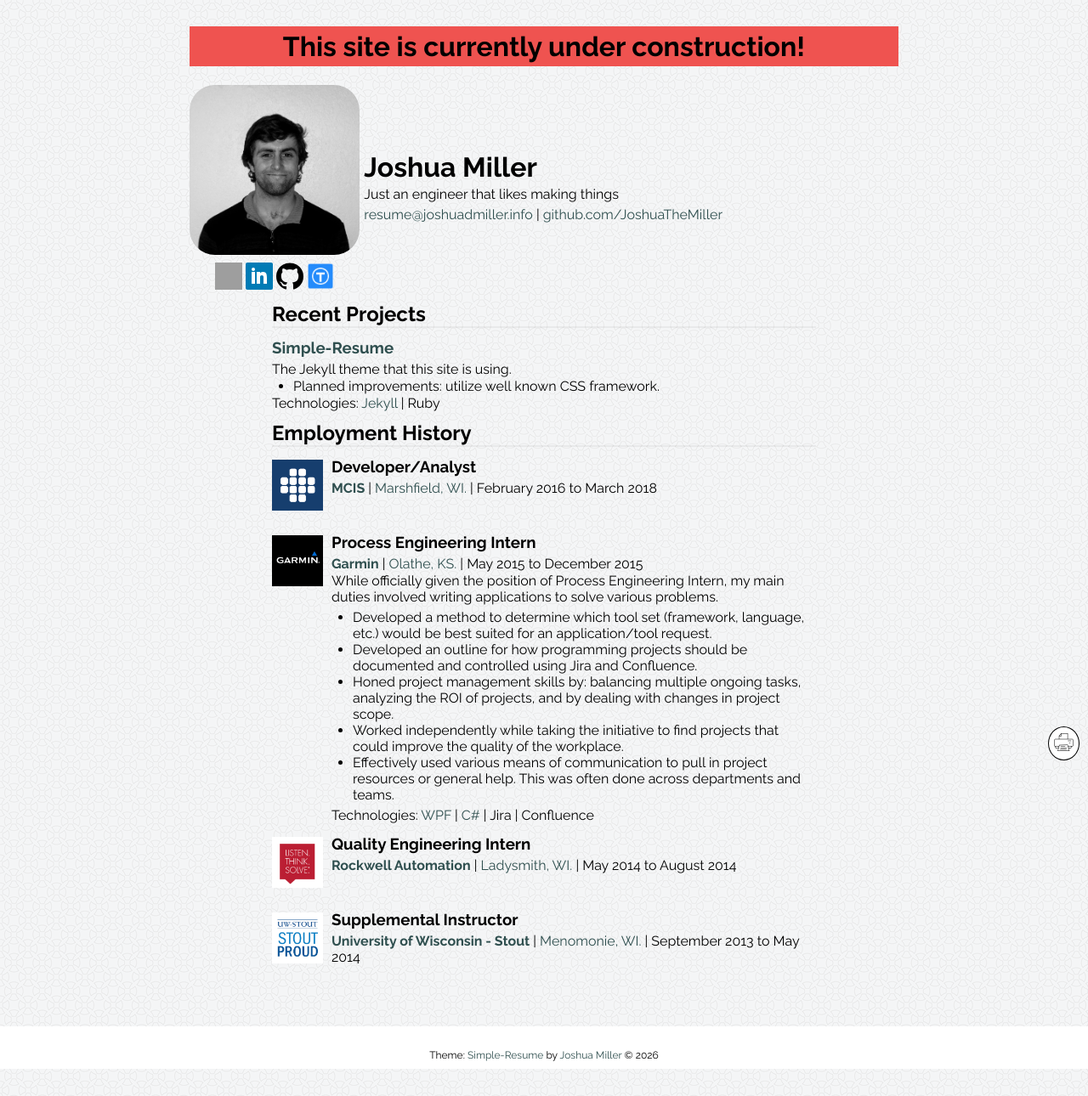
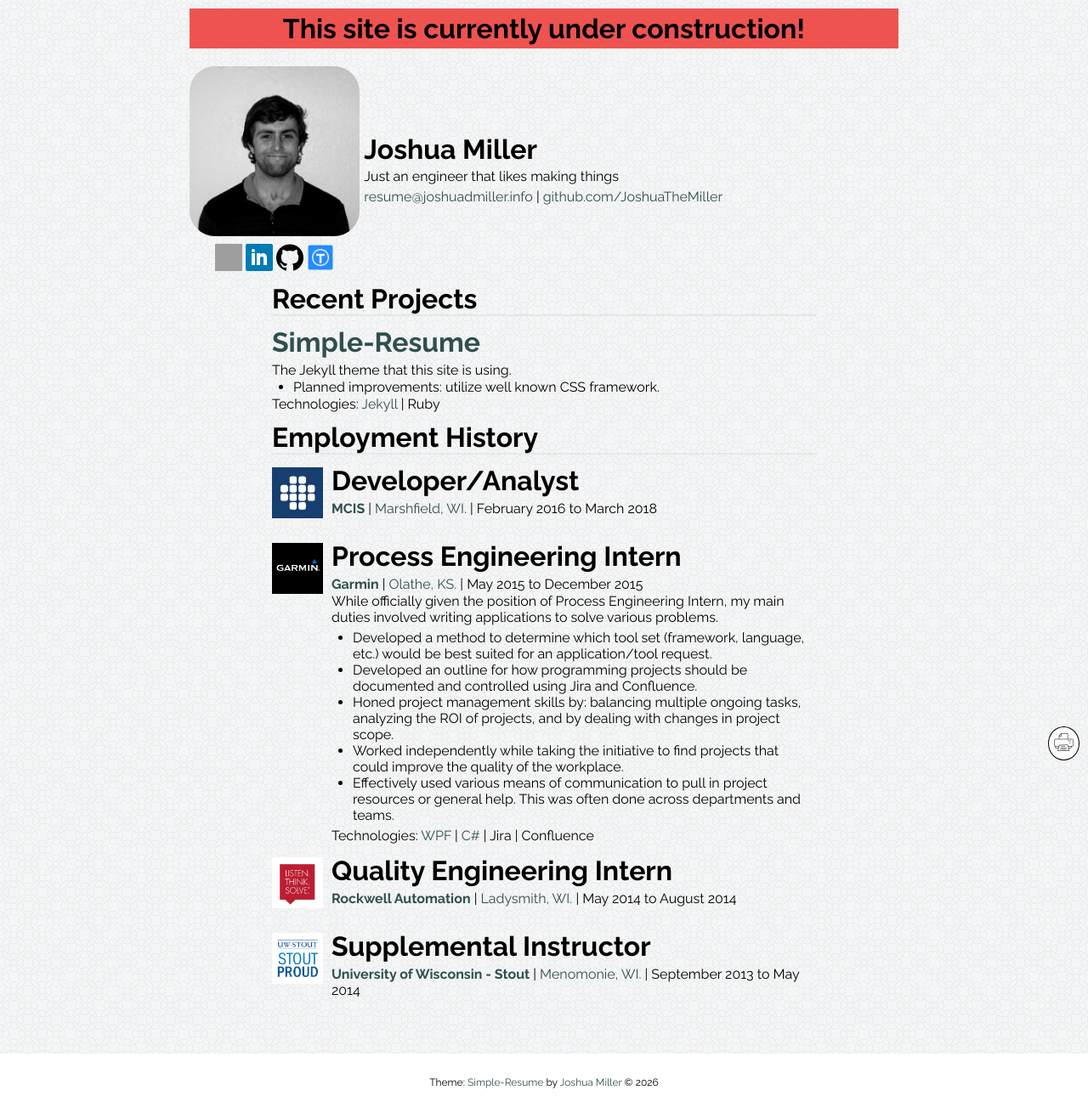
Before and after one commit to JoshuaTheMiller/Simple-Resume, a Jekyll site: the page built from index.md, in a window 1280 px wide. Shown: the whole page at 85% size. Built offline with Jekyll 4.4.1, drawn with Linux system fonts in a browser that asks for light colours; before the commit the page ends 1258 px from its top, so only the background shows below that; grey boxes are pictures that could not be loaded.

Commit message:
Use a real heading hierarchy
Every heading was an h1, so screen reader users navigating by heading got a
flat list, and the page had no outline. Now the name is the h1, the section
titles are h2 and each entry's title is h3. They keep their sizes. The
under-construction banner was an h1 too; it is a status line, not a
heading, so it is a <p role="status"> styled as before.

Breaking for sites with their own CSS aimed at the old h1s.

```diff
--- a/_includes/template-employer.html
+++ b/_includes/template-employer.html
@@ -1,7 +1,7 @@
 <section class="experience-entry">
     <a href="{{ include.url }}" target="_blank" rel="noopener"><img class="experience-entry-image puffy-image" alt="{{ include.imageAlt | default: include.title | escape }}" src="{{ include.image | relative_url }}"></a>
     <div class="content">
-        <h1>{{ include.position }}</h1>
+        <h3>{{ include.position }}</h3>
         <p><b><a href="{{ include.url }}" target="_blank" rel="noopener">{{ include.title }}</a></b> | <a href="https://www.google.com/maps/place/{{ include.location }}" target="_blank" rel="noopener">{{ include.location }}</a> | {{ include.dateRange.start | date: "%B %Y" }} to {% if include.dateRange.end and include.dateRange.end != "" and include.dateRange.end != "Present" %}{{ include.dateRange.end | date: "%B %Y" }}{% else %}Present{% endif %}</p>
         <p class="short-description" >{{ include.subtitle }}</p>
         {% if include.notes %}
--- a/_includes/template-project.html
+++ b/_includes/template-project.html
@@ -3,7 +3,7 @@
     <img class="experience-entry-image" alt="{{ include.imageAlt | default: include.title | escape }}" src="{{ include.image | relative_url }}">
     {% endif %}
     <div class="content">
-        <h1><a href="{{ include.url }}" target="_blank" rel="noopener">{{ include.title }}</a> <span class="experience-entry-link">{{ include.url }}</span></h1>
+        <h3><a href="{{ include.url }}" target="_blank" rel="noopener">{{ include.title }}</a> <span class="experience-entry-link">{{ include.url }}</span></h3>
         <p>{{ include.subtitle }}</p>
         {% if include.notes %}
         <ul>
--- a/_layouts/default.html
+++ b/_layouts/default.html
@@ -9,7 +9,7 @@
     <body>
         <header>
             {% if site.in-development %}
-            <h1 id="under-construction-banner">This site is currently under construction!</h1>
+            <p id="under-construction-banner" role="status">This site is currently under construction!</p>
             {% endif %}
             {% include profile-block.html %}
         </header>
--- a/_layouts/index.html
+++ b/_layouts/index.html
@@ -3,7 +3,7 @@
 ---
 
 <section class="experience-block">
-    <h1>Recent Projects</h1>
+    <h2>Recent Projects</h2>
     {% if site.data.projects %}
         {% assign sortedProjects = site.data.projects.projects | sort:"title" %}
         {% for project in sortedProjects %}
@@ -19,7 +19,7 @@
     {% endif %}
 </section>
 <section class="experience-block">
-    <h1>Employment History</h1>
+    <h2>Employment History</h2>
     {% if site.data.employment %}
         {% comment %} Current roles (no end date, or "Present") first, newest start first; then past roles, newest end first. {% endcomment %}
         {% assign currentEmployers = "" | split: "" %}
--- a/_sass/_default.scss
+++ b/_sass/_default.scss
@@ -132,6 +132,10 @@
 }
 
 #under-construction-banner {
+    /* Looks like the h1 it used to be; it isn't a heading, so it's a status line now. */
+    font-size: 2em;
+    font-weight: bold;
+    margin: 0 0 .67em;
     background-color: var(--sr-banner);
     text-align: center;
     padding: 5px;
@@ -208,7 +212,13 @@
     margin-bottom: 10px;
 }
 
-.experience-block h1 {
+/* Section and entry titles keep the size they had when every heading was an h1. */
+.experience-block h2,
+.experience-entry h3 {
+    font-size: 2em;
+}
+
+.experience-block h2 {
     color: var(--sr-heading);
     margin-top: 0px;
     margin-bottom: 5px;
@@ -223,7 +233,7 @@
     margin-top: 15px;
 }
 
-.experience-entry h1 {
+.experience-entry h3 {
     margin-top: -3px;
     margin-bottom: 5px;
     border-style: none;
@@ -323,7 +333,7 @@
         display: none;
     }
 
-    header, main, h1, .experience-entry {
+    header, main, h1, h2, h3, .experience-entry {
         padding: 0px;
         margin: 0px;
     }
@@ -333,7 +343,7 @@
         text-decoration: none;
     }
 
-    h1 {
+    h1, h2, .experience-block h2, .experience-entry h3 {
         font-size: 14px;
     }
 
@@ -350,7 +360,7 @@
         margin-left: 5px;
     }
 
-    .experience-entry h1 {
+    .experience-entry h3 {
         margin-top: 5px;
     }
 
@@ -378,7 +388,7 @@
         page-break-inside: avoid;
     }
 
-    .experience-block > h1 {
+    .experience-block > h2 {
         break-after: avoid;
         page-break-after: avoid;
     }
```
